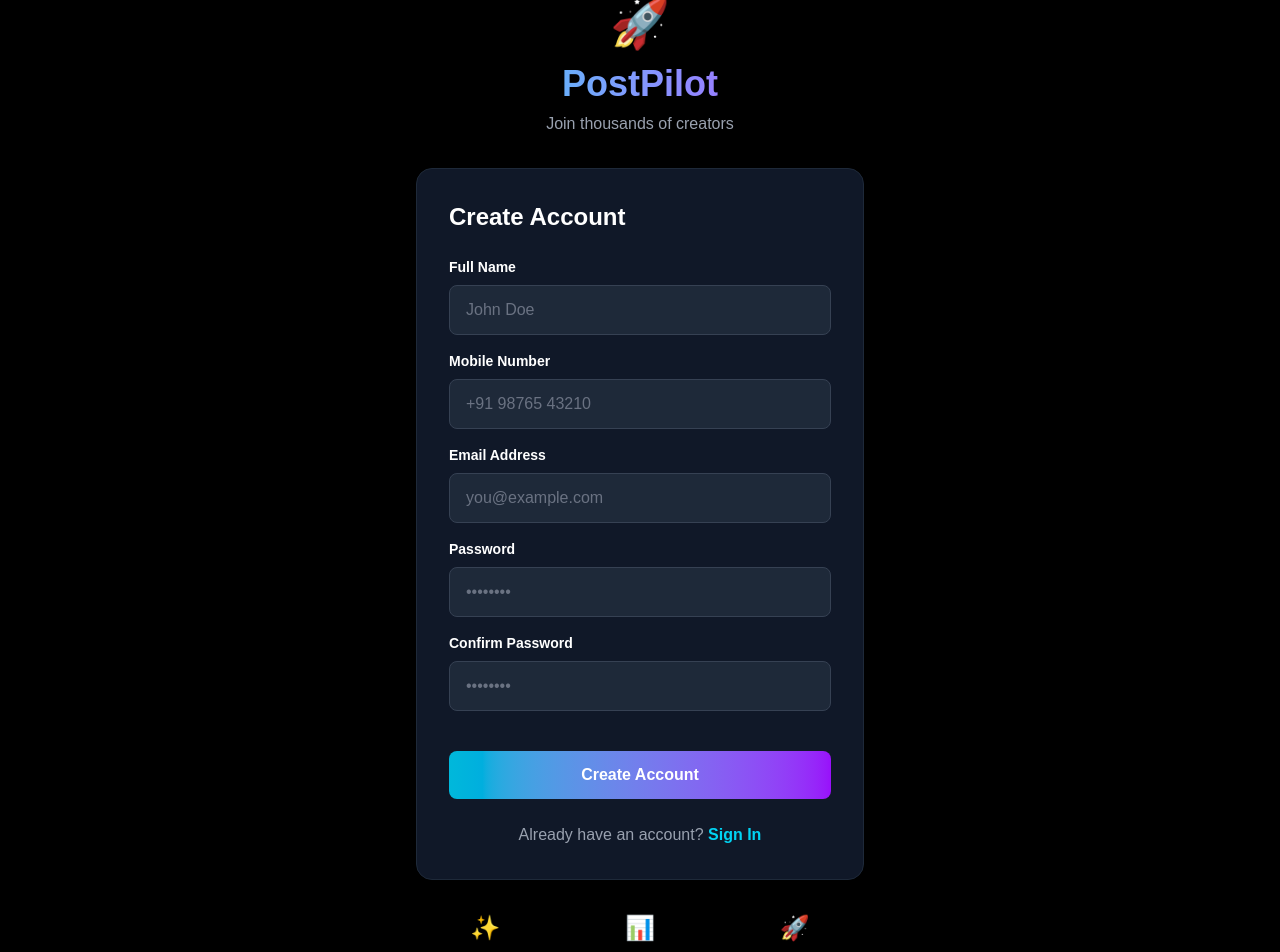
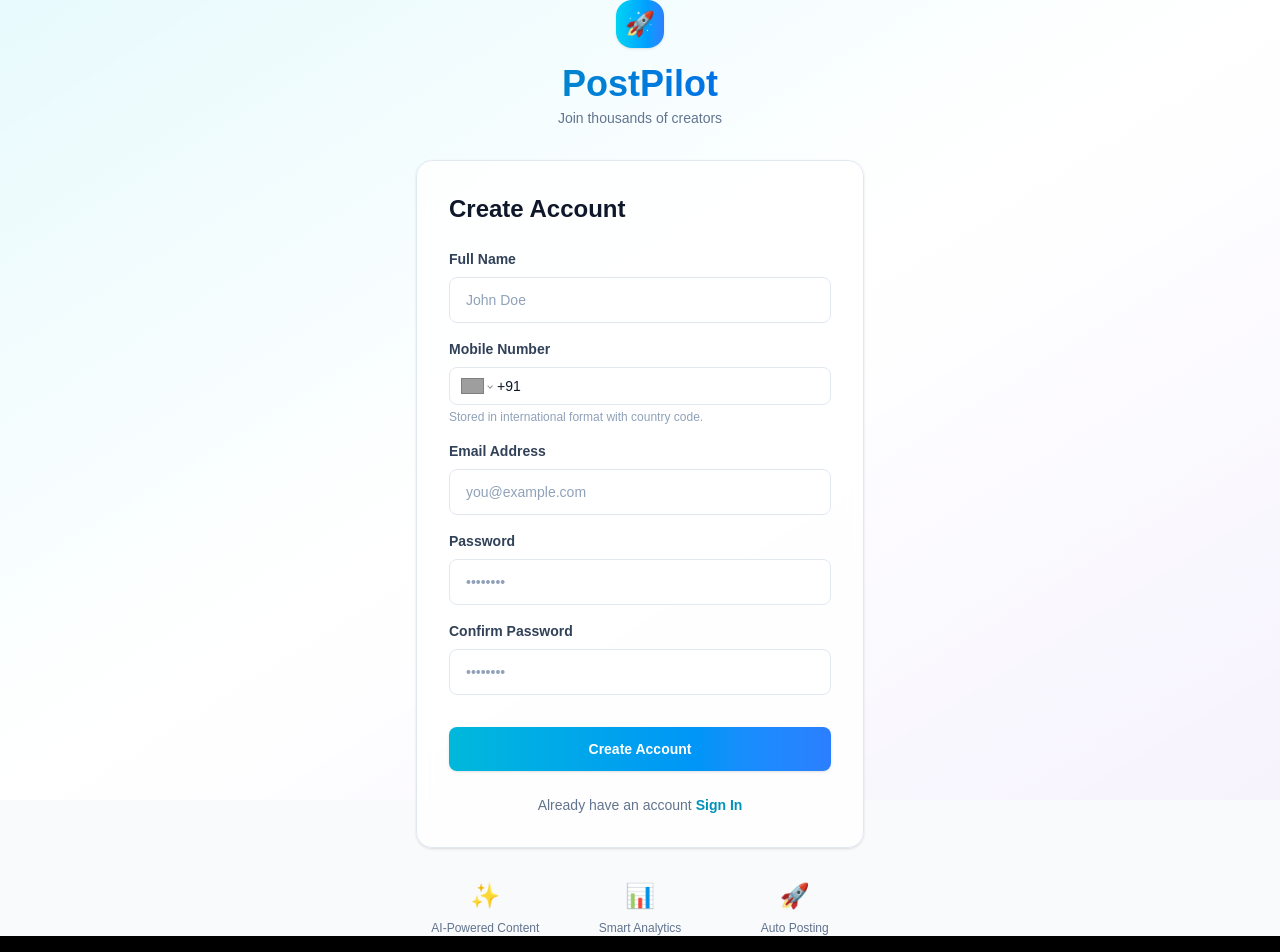
Before and after one commit to torafitech/post-pilot, a Next.js app: page /register in a window 1280 px wide. Shown: the top 952 px of the page. Built offline with nearby package versions, Linux system fonts and the light colour scheme; no server answers; grey boxes are pictures that could not be loaded.

Commit message:
premium feature  dialog added

```diff
--- a/app/dashboard/page.tsx
+++ b/app/dashboard/page.tsx
@@ -2,6 +2,7 @@
 'use client';
 
 import { AdsenseAd } from '@/components/AdsenseAd';
+import { PremiumModal } from '@/components/PremiumModal';
 import { useAuth } from '@/context/AuthContext';
 import { db } from '@/lib/firebase';
 import { SocialPost } from '@/types/post';
@@ -102,6 +103,7 @@
       clearTimeout(timer2);
     };
   }, []);
+  const [showPremiumModal, setShowPremiumModal] = useState(false);
 
   // Check authentication and fetch data
   useEffect(() => {
@@ -422,6 +424,13 @@
             >
               ✨ New post
             </Link>
+            <button
+              onClick={() => setShowPremiumModal(true)}
+              className="px-4 py-2 rounded-xl border border-amber-300 text-xs sm:text-sm text-amber-700 bg-amber-50 hover:bg-amber-100 transition"
+            >
+              ⭐ Premium (coming soon)
+            </button>
+
             <button
               onClick={handleLogout}
               className="px-4 py-2 rounded-xl border border-slate-300 text-sm text-slate-700 bg-white hover:bg-slate-50 transition"
@@ -987,6 +996,11 @@
           </div>
         </div>
       )}
+      <PremiumModal
+        open={showPremiumModal}
+        onClose={() => setShowPremiumModal(false)}
+      />
+
     </div>
   );
 }
--- a/app/register/page.tsx
+++ b/app/register/page.tsx
@@ -4,6 +4,8 @@
 import Link from 'next/link';
 import { useRouter } from 'next/navigation';
 import { useState } from 'react';
+import PhoneInput from 'react-phone-number-input';
+import 'react-phone-number-input/style.css';
 
 export default function RegisterPage() {
   const [displayName, setDisplayName] = useState('');
@@ -12,7 +14,7 @@
   const [confirmPassword, setConfirmPassword] = useState('');
   const [error, setError] = useState('');
   const [loading, setLoading] = useState(false);
-  const [mobile, setMobile] = useState('');
+  const [mobile, setMobile] = useState<string | undefined>();
 
   const { register } = useAuth();
   const router = useRouter();
@@ -22,30 +24,26 @@
     setError('');
     setLoading(true);
 
-    // Validation
     if (!displayName.trim()) {
       setError('Display name is required');
       setLoading(false);
       return;
     }
-    if (!mobile.trim()) {
+    if (!mobile) {
       setError('Mobile number is required');
       setLoading(false);
       return;
     }
-
     if (!email.trim()) {
       setError('Email is required');
       setLoading(false);
       return;
     }
-
     if (password.length < 6) {
       setError('Password must be at least 6 characters');
       setLoading(false);
       return;
     }
-
     if (password !== confirmPassword) {
       setError('Passwords do not match');
       setLoading(false);
@@ -53,7 +51,7 @@
     }
 
     try {
-      await register(email, password, displayName);
+      await register(email, password, displayName, mobile);
       router.push('/dashboard');
     } catch (err: any) {
       setError(err.message || 'Registration failed');
@@ -63,23 +61,28 @@
   };
 
   return (
-    <div className="min-h-screen bg-black text-white flex items-center justify-center px-4">
-      <div className="w-full max-w-md">
+    <div className="min-h-screen bg-slate-50 text-slate-900 flex items-center justify-center px-4 relative overflow-hidden">
+      {/* soft background gradient like dashboard */}
+      <div className="pointer-events-none fixed inset-0 bg-gradient-to-br from-cyan-100/40 via-white to-purple-100/40" />
+
+      <div className="relative w-full max-w-md">
         {/* Logo/Header */}
         <div className="text-center mb-8">
-          <div className="text-5xl mb-4">🚀</div>
-          <h1 className="text-4xl font-bold bg-gradient-to-r from-cyan-400 to-purple-500 bg-clip-text text-transparent mb-2">
+          <div className="w-12 h-12 mx-auto mb-4 rounded-2xl bg-gradient-to-r from-cyan-400 to-blue-500 flex items-center justify-center text-2xl text-white shadow-sm">
+            🚀
+          </div>
+          <h1 className="text-4xl font-bold bg-gradient-to-r from-cyan-600 to-blue-600 bg-clip-text text-transparent mb-1">
             PostPilot
           </h1>
-          <p className="text-gray-400">Join thousands of creators</p>
+          <p className="text-slate-500 text-sm">Join thousands of creators</p>
         </div>
 
-        {/* Form Card */}
-        <div className="bg-gray-900 border border-gray-800 rounded-2xl p-8">
-          <h2 className="text-2xl font-bold mb-6">Create Account</h2>
+        {/* Form Card (glass / light like dashboard cards) */}
+        <div className="bg-white/80 backdrop-blur-sm border border-slate-200 rounded-2xl p-8 shadow-sm">
+          <h2 className="text-2xl font-bold mb-6 text-slate-900">Create Account</h2>
 
           {error && (
-            <div className="bg-red-500/10 border border-red-500/30 text-red-400 px-4 py-3 rounded-lg mb-6">
+            <div className="bg-rose-50 border border-rose-200 text-rose-600 px-4 py-3 rounded-lg mb-6 text-sm">
               {error}
             </div>
           )}
@@ -87,60 +90,77 @@
           <form onSubmit={handleSubmit} className="space-y-4">
             {/* Display Name */}
             <div>
-              <label className="block text-sm font-semibold mb-2">Full Name</label>
+              <label className="block text-sm font-semibold mb-2 text-slate-700">
+                Full Name
+              </label>
               <input
                 type="text"
                 value={displayName}
                 onChange={(e) => setDisplayName(e.target.value)}
                 placeholder="John Doe"
-                className="w-full px-4 py-3 rounded-lg bg-gray-800 border border-gray-700 focus:border-cyan-500 focus:outline-none transition text-white placeholder-gray-500"
+                className="w-full px-4 py-3 rounded-lg bg-white border border-slate-200 focus:border-cyan-500 focus:ring-0 focus:outline-none transition text-slate-900 placeholder-slate-400 text-sm"
               />
             </div>
-            {/* Mobile */}
+
+            {/* Mobile with react-phone-number-input */}
             <div>
-              <label className="block text-sm font-semibold mb-2">Mobile Number</label>
-              <input
-                type="tel"
-                value={mobile}
-                onChange={(e) => setMobile(e.target.value)}
-                placeholder="+91 98765 43210"
-                className="w-full px-4 py-3 rounded-lg bg-gray-800 border border-gray-700 focus:border-cyan-500 focus:outline-none transition text-white placeholder-gray-500"
-              />
+              <label className="block text-sm font-semibold mb-2 text-slate-700">
+                Mobile Number
+              </label>
+              <div className="px-3 py-2 rounded-lg bg-white border border-slate-200 focus-within:border-cyan-500 transition">
+                <PhoneInput
+                  international
+                  defaultCountry="IN"
+                  value={mobile}
+                  onChange={setMobile}
+                  className="text-sm text-slate-900"
+                  placeholder="Enter mobile number"
+                />
+              </div>
+              <p className="text-xs text-slate-400 mt-1">
+                Stored in international format with country code.
+              </p>
             </div>
 
             {/* Email */}
             <div>
-              <label className="block text-sm font-semibold mb-2">Email Address</label>
+              <label className="block text-sm font-semibold mb-2 text-slate-700">
+                Email Address
+              </label>
               <input
                 type="email"
                 value={email}
                 onChange={(e) => setEmail(e.target.value)}
                 placeholder="you@example.com"
-                className="w-full px-4 py-3 rounded-lg bg-gray-800 border border-gray-700 focus:border-cyan-500 focus:outline-none transition text-white placeholder-gray-500"
+                className="w-full px-4 py-3 rounded-lg bg-white border border-slate-200 focus:border-cyan-500 focus:ring-0 focus:outline-none transition text-slate-900 placeholder-slate-400 text-sm"
               />
             </div>
 
             {/* Password */}
             <div>
-              <label className="block text-sm font-semibold mb-2">Password</label>
+              <label className="block text-sm font-semibold mb-2 text-slate-700">
+                Password
+              </label>
               <input
                 type="password"
                 value={password}
                 onChange={(e) => setPassword(e.target.value)}
                 placeholder="••••••••"
-                className="w-full px-4 py-3 rounded-lg bg-gray-800 border border-gray-700 focus:border-cyan-500 focus:outline-none transition text-white placeholder-gray-500"
+                className="w-full px-4 py-3 rounded-lg bg-white border border-slate-200 focus:border-cyan-500 focus:ring-0 focus:outline-none transition text-slate-900 placeholder-slate-400 text-sm"
               />
             </div>
 
             {/* Confirm Password */}
             <div>
-              <label className="block text-sm font-semibold mb-2">Confirm Password</label>
+              <label className="block text-sm font-semibold mb-2 text-slate-700">
+                Confirm Password
+              </label>
               <input
                 type="password"
                 value={confirmPassword}
                 onChange={(e) => setConfirmPassword(e.target.value)}
                 placeholder="••••••••"
-                className="w-full px-4 py-3 rounded-lg bg-gray-800 border border-gray-700 focus:border-cyan-500 focus:outline-none transition text-white placeholder-gray-500"
+                className="w-full px-4 py-3 rounded-lg bg-white border border-slate-200 focus:border-cyan-500 focus:ring-0 focus:outline-none transition text-slate-900 placeholder-slate-400 text-sm"
               />
             </div>
 
@@ -148,34 +168,37 @@
             <button
               type="submit"
               disabled={loading}
-              className="w-full bg-gradient-to-r from-cyan-500 to-purple-600 hover:from-cyan-400 hover:to-purple-500 disabled:opacity-50 disabled:cursor-not-allowed px-6 py-3 rounded-lg font-bold transition mt-6"
+              className="w-full bg-gradient-to-r from-cyan-500 to-blue-500 hover:from-cyan-400 hover:to-blue-500 disabled:opacity-50 disabled:cursor-not-allowed px-6 py-3 rounded-lg font-semibold text-white text-sm shadow-sm transition mt-4"
             >
               {loading ? 'Creating Account...' : 'Create Account'}
             </button>
           </form>
 
           {/* Login Link */}
-          <p className="text-center text-gray-400 mt-6">
-            Already have an account?{' '}
-            <Link href="/login" className="text-cyan-400 hover:text-cyan-300 font-semibold">
+          <p className="text-center text-slate-500 mt-6 text-sm">
+            Already have an account{' '}
+            <Link
+              href="/login"
+              className="text-cyan-600 hover:text-cyan-500 font-semibold"
+            >
               Sign In
             </Link>
           </p>
         </div>
 
-        {/* Benefits */}
-        <div className="mt-8 grid grid-cols-3 gap-4 text-center text-sm">
+        {/* Benefits (light version) */}
+        <div className="mt-8 grid grid-cols-3 gap-4 text-center text-xs">
           <div>
             <div className="text-2xl mb-2">✨</div>
-            <p className="text-gray-400">AI-Powered Content</p>
+            <p className="text-slate-500">AI-Powered Content</p>
           </div>
           <div>
             <div className="text-2xl mb-2">📊</div>
-            <p className="text-gray-400">Smart Analytics</p>
+            <p className="text-slate-500">Smart Analytics</p>
           </div>
           <div>
             <div className="text-2xl mb-2">🚀</div>
-            <p className="text-gray-400">Auto Posting</p>
+            <p className="text-slate-500">Auto Posting</p>
           </div>
         </div>
       </div>
--- /dev/null
+++ b/components/PremiumModal.tsx
@@ -0,0 +1,116 @@
+'use client';
+
+interface PremiumModalProps {
+  open: boolean;
+  onClose: () => void;
+}
+
+export function PremiumModal({ open, onClose }: PremiumModalProps) {
+  if (!open) return null;
+
+  const handleSubscribeClick = () => {
+    alert(
+      'Premium is coming soon! These features are under development and will be available in a future update. You will be notified when subscriptions open.',
+    );
+    onClose();
+  };
+
+  return (
+    <div className="fixed inset-0 z-50 flex items-center justify-center bg-slate-900/40 backdrop-blur-sm px-4">
+      <div className="max-w-lg w-full bg-white/90 border border-slate-200 rounded-2xl shadow-xl p-6 relative">
+        {/* Close button */}
+        <button
+          onClick={onClose}
+          className="absolute right-4 top-4 text-slate-400 hover:text-slate-700 text-lg"
+        >
+          ✕
+        </button>
+
+        {/* Header */}
+        <div className="mb-4 flex items-center gap-3">
+          <div className="w-10 h-10 rounded-xl bg-gradient-to-r from-cyan-500 to-blue-500 flex items-center justify-center text-white text-xl">
+            ⭐
+          </div>
+          <div>
+            <h2 className="text-xl font-semibold text-slate-900">
+              Premium features (coming soon)
+            </h2>
+            <p className="text-xs text-slate-500">
+              Unlock more platforms, AI timing, and advanced scheduling once premium launches.
+            </p>
+          </div>
+        </div>
+
+        {/* Features list */}
+        <div className="space-y-3 mb-5">
+          <div className="bg-slate-50 border border-slate-200 rounded-xl p-3 flex items-start gap-3">
+            <div className="w-8 h-8 rounded-lg bg-white flex items-center justify-center text-base">
+              📱
+            </div>
+            <div>
+              <p className="text-sm font-semibold text-slate-900">
+                Extra social accounts
+              </p>
+              <p className="text-xs text-slate-500">
+                Connect more platforms like Facebook, LinkedIn, TikTok, and Pinterest in addition to Instagram, YouTube, and X.
+              </p>
+            </div>
+          </div>
+
+          <div className="bg-slate-50 border border-slate-200 rounded-xl p-3 flex items-start gap-3">
+            <div className="w-8 h-8 rounded-lg bg-white flex items-center justify-center text-base">
+              🤖
+            </div>
+            <div>
+              <p className="text-sm font-semibold text-slate-900">
+                AI posting time recommendations
+              </p>
+              <p className="text-xs text-slate-500">
+                Get smart AI recommendations for the best time to post on each platform, based on engagement patterns.
+              </p>
+            </div>
+          </div>
+
+          <div className="bg-slate-50 border border-slate-200 rounded-xl p-3 flex items-start gap-3">
+            <div className="w-8 h-8 rounded-lg bg-white flex items-center justify-center text-base">
+              ⏰
+            </div>
+            <div>
+              <p className="text-sm font-semibold text-slate-900">
+                Advanced scheduling controls
+              </p>
+              <p className="text-xs text-slate-500">
+                Use custom schedules, recurring slots, and AI‑picked time slots instead of only posting now.
+              </p>
+            </div>
+          </div>
+        </div>
+
+        {/* Coming soon banner */}
+        <div className="mb-5 rounded-xl border border-dashed border-amber-300 bg-amber-50 px-3 py-2 text-xs text-amber-700 flex items-start gap-2">
+          <span className="mt-0.5">🚧</span>
+          <span>
+            Premium subscriptions are not live yet. These features are in active development
+            and will be rolled out soon.
+          </span>
+        </div>
+
+        {/* Actions */}
+        <div className="flex flex-col sm:flex-row gap-3">
+          <button
+            onClick={handleSubscribeClick}
+            className="flex-1 px-4 py-2.5 rounded-xl bg-gradient-to-r from-cyan-500 to-blue-500 text-white text-sm font-semibold shadow-sm hover:shadow transition"
+          >
+            I’m interested – notify me
+          </button>
+          <button
+            onClick={onClose}
+            className="flex-1 px-4 py-2.5 rounded-xl border border-slate-300 bg-white text-sm text-slate-700 hover:bg-slate-50 transition"
+          >
+            Maybe later
+          </button>
+        </div>
+      </div>
+    </div>
+  );
+}
--- a/context/AuthContext.tsx
+++ b/context/AuthContext.tsx
@@ -1,24 +1,39 @@
 // context/AuthContext.tsx
 'use client';
 
+import { auth, db } from '@/lib/firebase';
+import {
+  browserLocalPersistence,
+  createUserWithEmailAndPassword,
+  onAuthStateChanged,
+  setPersistence,
+  signInWithEmailAndPassword,
+  signOut,
+  User,
+} from 'firebase/auth';
+import { doc, getDoc, setDoc, serverTimestamp } from 'firebase/firestore';
 import { createContext, useContext, useEffect, useState } from 'react';
-import { onAuthStateChanged, signInWithEmailAndPassword,
-         createUserWithEmailAndPassword, signOut, User, setPersistence, browserLocalPersistence } from 'firebase/auth';
-import { auth, db } from '@/lib/firebase';
-import { doc, setDoc, getDoc } from 'firebase/firestore';
 
 export interface UserProfile {
   uid: string;
   email: string;
   displayName: string;
   createdAt: Date;
+  mobile?: string;
+  plan?: string;
+  planStatus?: string;
 }
 
 interface AuthContextType {
   user: User | null;
   userProfile: UserProfile | null;
   loading: boolean;
-  register(email: string, password: string, displayName: string): Promise<void>;
+  register(
+    email: string,
+    password: string,
+    displayName: string,
+    mobile: string,
+  ): Promise<void>;
   login(email: string, password: string): Promise<void>;
   logout(): Promise<void>;
 }
@@ -32,21 +47,26 @@
 
   useEffect(() => {
     // Set persistence to local
-    setPersistence(auth, browserLocalPersistence).catch(err => console.error(err));
+    setPersistence(auth, browserLocalPersistence).catch((err) =>
+      console.error(err),
+    );
 
     const unsub = onAuthStateChanged(auth, async (u) => {
       if (u) {
         setUser(u);
-        // Fetch user profile from Firestore
         try {
           const userDocRef = doc(db, 'users', u.uid);
           const userDoc = await getDoc(userDocRef);
           if (userDoc.exists()) {
+            const data = userDoc.data() as any;
             setUserProfile({
               uid: u.uid,
               email: u.email || '',
-              displayName: userDoc.data().displayName || '',
-              createdAt: userDoc.data().createdAt?.toDate?.() || new Date(),
+              displayName: data.displayName || '',
+              createdAt: data.createdAt?.toDate?.() || new Date(),
+              mobile: data.mobile,
+              plan: data.plan,
+              planStatus: data.planStatus,
             });
           }
         } catch (error) {
@@ -61,18 +81,35 @@
     return () => unsub();
   }, []);
 
-  const register = async (email: string, password: string, displayName: string) => {
-    const userCredential = await createUserWithEmailAndPassword(auth, email, password);
+  const register = async (
+    email: string,
+    password: string,
+    displayName: string,
+    mobile: string,
+  ) => {
+    const userCredential = await createUserWithEmailAndPassword(
+      auth,
+      email,
+      password,
+    );
 
-    // Save user profile to Firestore
-    const userDocRef = doc(db, 'users', userCredential.user.uid);
-    await setDoc(userDocRef, {
-      uid: userCredential.user.uid,
-      email: email,
-      displayName: displayName,
-      createdAt: new Date(),
-      connectedAccounts: [],
-    });
+    const uid = userCredential.user.uid;
+
+    const userDocRef = doc(db, 'users', uid);
+    await setDoc(
+      userDocRef,
+      {
+        uid,
+        email,
+        displayName,
+        mobile,
+        createdAt: serverTimestamp(),
+        connectedAccounts: [],
+        plan: 'freemium',     // your free tier
+        planStatus: 'active', // current status
+      },
+      { merge: true },
+    );
   };
 
   const login = async (email: string, password: string) => {
@@ -84,7 +121,9 @@
   };
 
   return (
-    <AuthContext.Provider value={{ user, userProfile, loading, register, login, logout }}>
+    <AuthContext.Provider
+      value={{ user, userProfile, loading, register, login, logout }}
+    >
       {children}
     </AuthContext.Provider>
   );
--- /dev/null
+++ b/lib/countryCodes.ts
@@ -0,0 +1,55 @@
+// lib/countryCodes.ts
+export const COUNTRY_CODES = [
+  { code: 'IN', dialCode: '+91', label: 'India' },
+  { code: 'US', dialCode: '+1', label: 'United States' },
+  { code: 'GB', dialCode: '+44', label: 'United Kingdom' },
+  { code: 'AU', dialCode: '+61', label: 'Australia' },
+  { code: 'AE', dialCode: '+971', label: 'United Arab Emirates' },
+  { code: 'CA', dialCode: '+1', label: 'Canada' },
+  { code: 'DE', dialCode: '+49', label: 'Germany' },
+  { code: 'FR', dialCode: '+33', label: 'France' },
+  { code: 'SG', dialCode: '+65', label: 'Singapore' },
+  { code: 'BR', dialCode: '+55', label: 'Brazil' },
+  { code: 'ZA', dialCode: '+27', label: 'South Africa' },
+  { code: 'JP', dialCode: '+81', label: 'Japan' },
+  { code: 'NZ', dialCode: '+64', label: 'New Zealand' },
+  { code: 'HK', dialCode: '+852', label: 'Hong Kong' },
+  { code: 'MY', dialCode: '+60', label: 'Malaysia' },
+  { code: 'ID', dialCode: '+62', label: 'Indonesia' },
+  { code: 'PH', dialCode: '+63', label: 'Philippines' },
+  { code: 'TH', dialCode: '+66', label: 'Thailand' },
+  { code: 'SA', dialCode: '+966', label: 'Saudi Arabia' },
+  { code: 'RU', dialCode: '+7', label: 'Russia' },
+  { code: 'CN', dialCode: '+86', label: 'China' },
+  { code: 'IT', dialCode: '+39', label: 'Italy' },
+  { code: 'ES', dialCode: '+34', label: 'Spain' },
+  { code: 'NL', dialCode: '+31', label: 'Netherlands' },
+  { code: 'SE', dialCode: '+46', label: 'Sweden' },
+  { code: 'NO', dialCode: '+47', label: 'Norway' },
+  { code: 'FI', dialCode: '+358', label: 'Finland' },
+  { code: 'CH', dialCode: '+41', label: 'Switzerland' },
+  { code: 'DK', dialCode: '+45', label: 'Denmark' },
+  { code: 'BE', dialCode: '+32', label: 'Belgium' },
+  { code: 'IE', dialCode: '+353', label: 'Ireland' },
+  { code: 'PK', dialCode: '+92', label: 'Pakistan' },
+  { code: 'BD', dialCode: '+880', label: 'Bangladesh' },
+  { code: 'LK', dialCode: '+94', label: 'Sri Lanka' },
+  { code: 'NP', dialCode: '+977', label: 'Nepal' },
+  { code: 'AF', dialCode: '+93', label: 'Afghanistan' },
+  { code: 'NG', dialCode: '+234', label: 'Nigeria' },
+  { code: 'KE', dialCode: '+254', label: 'Kenya' },
+  { code: 'GH', dialCode: '+233', label: 'Ghana' },
+  { code: 'MX', dialCode: '+52', label: 'Mexico' },
+  { code: 'AR', dialCode: '+54', label: 'Argentina' },
+  { code: 'CL', dialCode: '+56', label: 'Chile' },
+  { code: 'CO', dialCode: '+57', label: 'Colombia' },
+  { code: 'TR', dialCode: '+90', label: 'Turkey' },
+  { code: 'IL', dialCode: '+972', label: 'Israel' },
+  { code: 'KR', dialCode: '+82', label: 'South Korea' },
+  { code: 'TW', dialCode: '+886', label: 'Taiwan' },
+  { code: 'PL', dialCode: '+48', label: 'Poland' },
+  { code: 'PT', dialCode: '+351', label: 'Portugal' },
+  { code: 'CZ', dialCode: '+420', label: 'Czech Republic' },
+  { code: 'AT', dialCode: '+43', label: 'Austria' },
+  // add more gradually as needed
+];
--- a/package.json
+++ b/package.json
@@ -20,6 +20,7 @@
     "openai": "^6.15.0",
     "react": "19.2.3",
     "react-dom": "19.2.3",
+    "react-phone-number-input": "^3.4.14",
     "recharts": "^3.6.0",
     "twitter-api-v2": "^1.28.0"
   },
```
Also changed, not shown: app/posts/create/page.tsx (+19 -13 lines), 1 other file (tests, documents, lock files or other folders).
